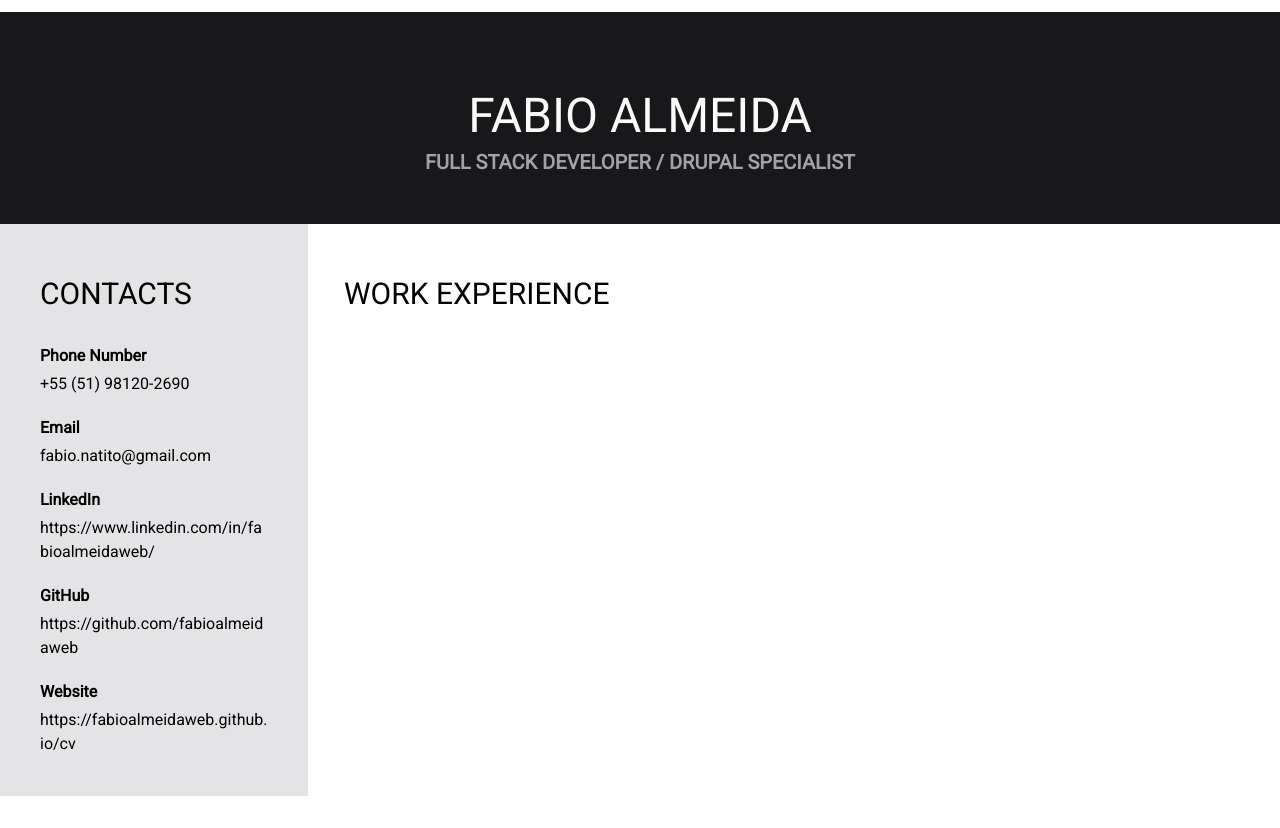
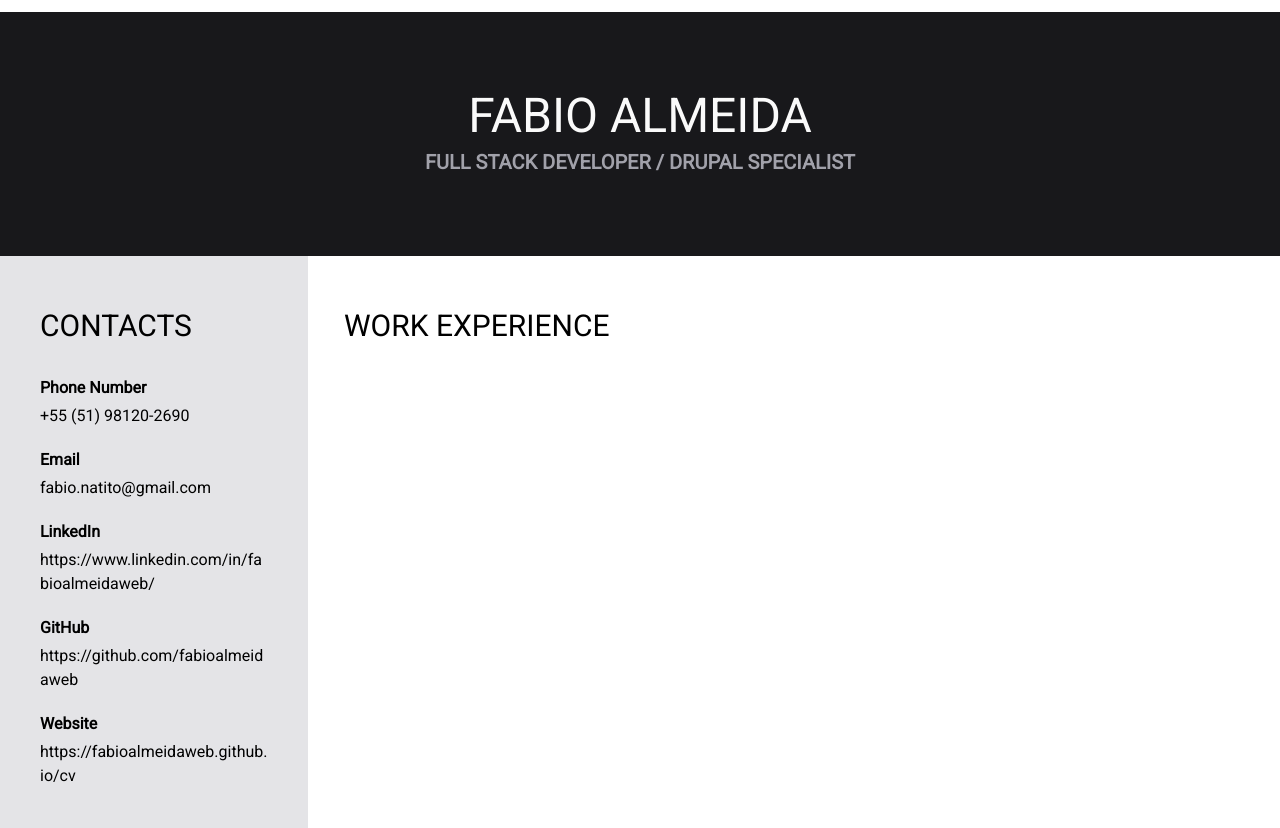
Before and after one commit to fabioalmeidaweb/cv, a Next.js app: page /v2 in a window 1280 px wide. Before the commit the page ends 800 px from the top, so only its background shows below. Built offline with nearby package versions, Linux system fonts and the light colour scheme.

Commit message:
bugfix: fix wrong type

```diff
--- a/src/components/Header/index.tsx
+++ b/src/components/Header/index.tsx
@@ -1,14 +1,12 @@
-import { CV } from "@/types";
+import { CVProps } from "@/types";
 
-export default function Header(data: CV) {
+export default function Header(data: CVProps) {
   return (
     <header className="py-10 text-center uppercase bg-zinc-900 print:bg-white">
       <h1 className="pt-10 text-5xl pb-2 text-zinc-50 print:text-zinc-900">
         {data.name}
       </h1>
-      <p className="pb-10 text-xl pb-2 font-bold text-zinc-400">
-        {data.position}
-      </p>
+      <p className="pb-10 text-xl font-bold text-zinc-400">{data.position}</p>
     </header>
   );
 }
--- a/src/types.ts
+++ b/src/types.ts
@@ -11,6 +11,6 @@ export type CV = {
 
 export type CVProps = {
   name: string;
-  email: string;
+  position: string;
   contacts: { label: string; value: string }[];
 };
```
